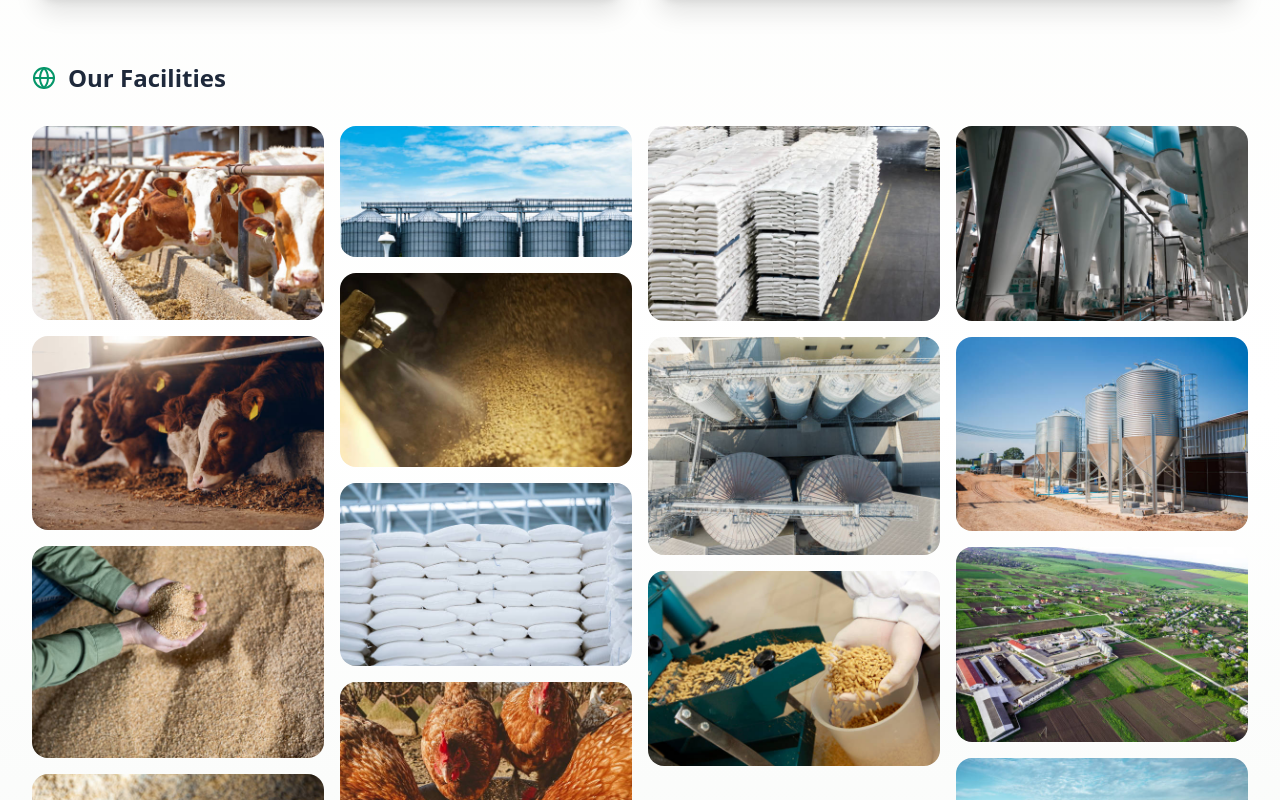
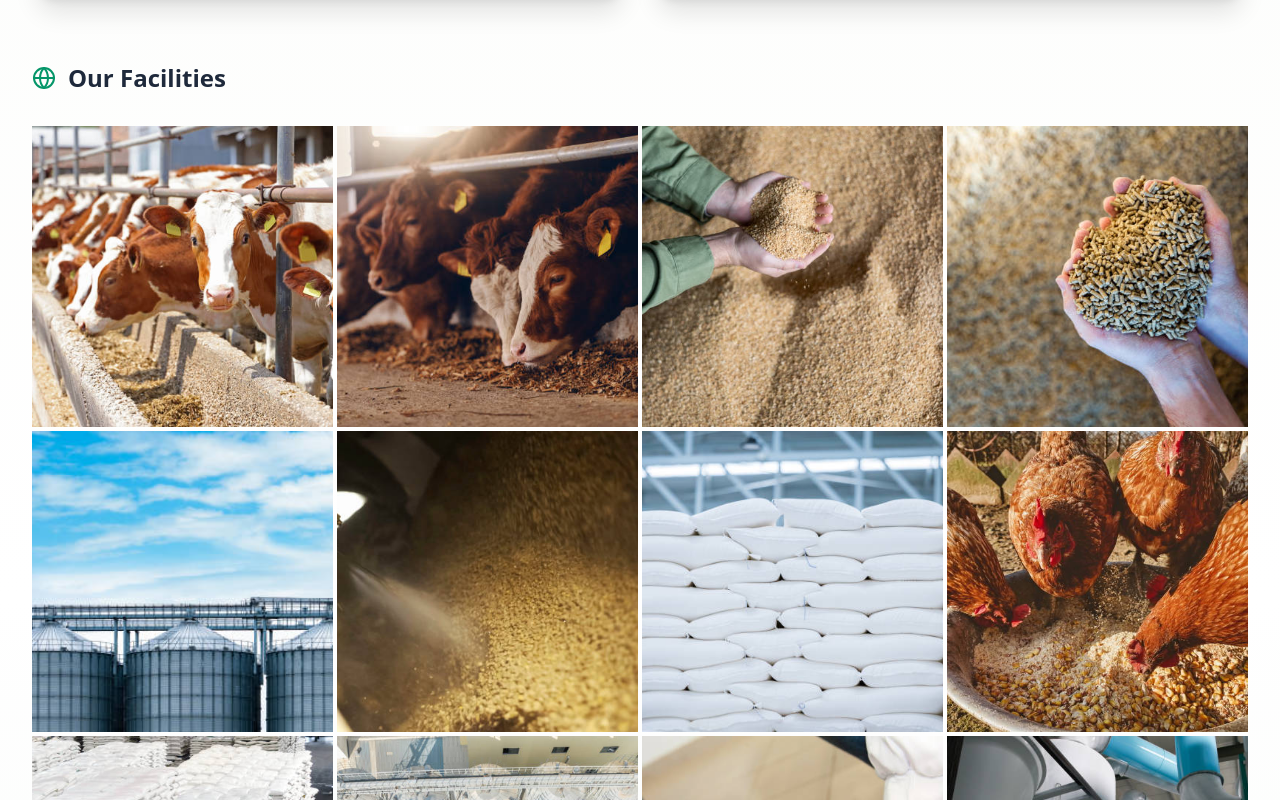
Before and after one commit to mahenti/feedelvi, a React (Vite) app: page / in a window 1280 px wide. Shown: the part 8040-8840 px from the top of the page. Built offline with nearby package versions, Linux system fonts and the light colour scheme.

Commit message:
Make Our Facilities images larger and joined with minimal gap

```diff
--- a/src/components/sections/GallerySection.tsx
+++ b/src/components/sections/GallerySection.tsx
@@ -130,16 +130,16 @@ export function GallerySection() {
             <Globe className="w-6 h-6 text-emerald-600" />
             Our Facilities
           </h3>
-          <div className="columns-2 md:columns-3 lg:columns-4 gap-4 space-y-4">
+          <div className="grid grid-cols-2 md:grid-cols-3 lg:grid-cols-4 gap-1">
             {productionImages.map((image, index) => (
               <div
                 key={index}
-                className="group relative overflow-hidden rounded-2xl break-inside-avoid cursor-pointer"
+                className="group relative overflow-hidden cursor-pointer aspect-square"
               >
                 <img
                   src={image.src}
                   alt={image.title}
-                  className="w-full object-cover transition-transform duration-500 group-hover:scale-105"
+                  className="w-full h-full object-cover transition-transform duration-500 group-hover:scale-105"
                 />
                 <div className="absolute inset-0 bg-emerald-900/0 group-hover:bg-emerald-900/60 transition-colors duration-300" />
                 <div className="absolute inset-0 flex items-center justify-center opacity-0 group-hover:opacity-100 transition-opacity duration-300">
```
